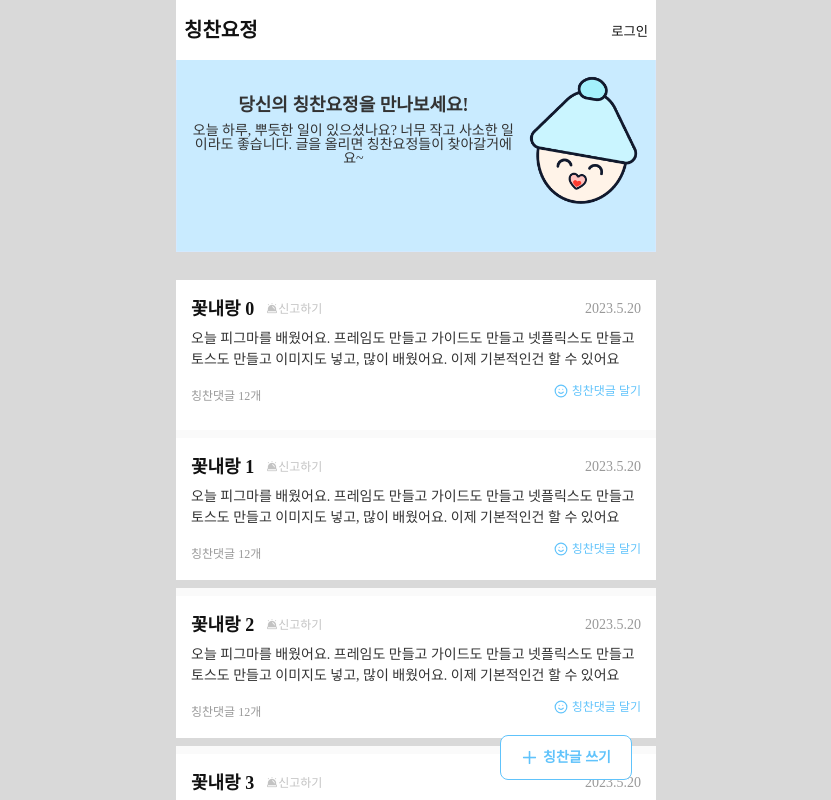
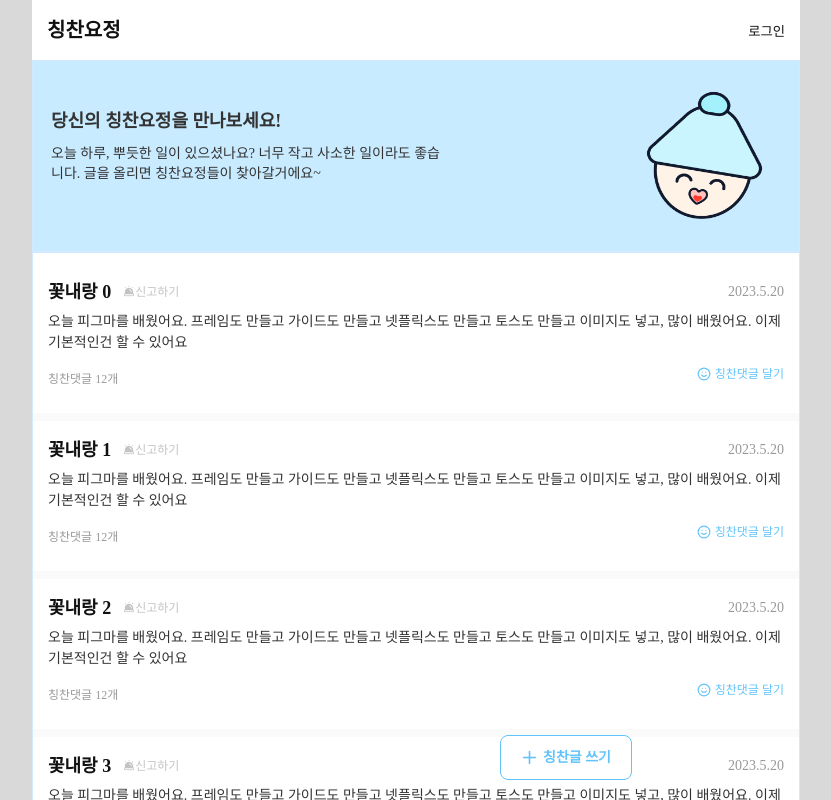
Before and after one commit to chchyj-project/chchyj-front, a React (Vite) app: page /home in a window 1280 px wide. Shown: the top 800 px of the page, without its empty margins (224-1055 px from the left). Built offline with nearby package versions, Linux system fonts and the light colour scheme.

Commit message:
[feat]: 카카오로그인 연동 작업 완료
- 기존 사용자일 경우 바로 메인페이지로 이동
- 메인 페이지 퍼블 정리중

```diff
--- a/src/App.tsx
+++ b/src/App.tsx
@@ -7,9 +7,11 @@ import LoginCallback from './pages/Login/LoginCallback.tsx';
 import SetNickName from './pages/Login/SetNickName.tsx';
 
 const AppWrap = styled.div`
-  //height: 100vh;
-  width: 480px;
+  width: 100%;
+  max-width: 768px; /* 최대 너비 제한 */
   margin: 0 auto;
+  overflow-x: hidden; /* 가로 스크롤 방지 */
+  box-sizing: border-box;
 `;
 const App = () => {
   return (
@@ -20,7 +22,6 @@ const App = () => {
           <Route path="*" element={<Navigate replace to="/login" />} />
           <Route path="/home" element={<Home />} />
           <Route path="/login" element={<Onboarding />} />
-
           <Route path="/login/callback" element={<LoginCallback />} />
           <Route path="/login/nickname" element={<SetNickName />} />
         </Routes>
--- a/src/api/AuthService.ts
+++ b/src/api/AuthService.ts
@@ -1,12 +1,13 @@
-import { AxiosResponse } from 'axios';
+// import { AxiosResponse } from 'axios';
 import { axiosInstance } from './axiosConfig';
 // import axiosPath from "./axiosPath";
 
-export type KakaoLoginResponse = {
+export type KakaoLoginReturnType = {
   isNewUser: boolean;
   userSocialId?: number;
   accessToken?: string;
 };
+
 const ACCESS_TOKEN_NAME = 'praise-fairy';
 const USER_NAME = 'user';
 
@@ -50,41 +51,34 @@ class AuthService {
         redirectUri,
       });
 
+      console.log('response>>', response);
+
       const { isNewUser, userSocialId, accessToken } = response;
 
       if (isNewUser && userSocialId) {
+        console.log('userSocialId>>', userSocialId);
+
         window.location.href = `/login/nickname?userSocialId=${userSocialId}`;
       } else if (accessToken) {
         this.registerLoginSuccess(accessToken);
+        window.location.href = `/home?userSocialId=${userSocialId}`;
       } else {
         throw new Error('ERROR: Invalid KakaoLogin response');
       }
-
-      return response;
     } catch (error) {
       console.error('Kakao login error:', error);
       throw error;
     }
   }
 
-  private async executeKakao({
+  private executeKakao({
     code,
     redirectUri,
   }: {
     code: string;
     redirectUri: string;
-  }): Promise<KakaoLoginResponse> {
-    try {
-      const response: AxiosResponse<KakaoLoginResponse> =
-        await axiosInstance.post('/auth/kakao', {
-          code,
-          redirectUri,
-        });
-      return response.data; // response.data로 실제 데이터 반환
-    } catch (error) {
-      console.error('Execute kakao error:', error);
-      throw error;
-    }
+  }): Promise<KakaoLoginReturnType> {
+    return axiosInstance.post('/auth/kakao', { code, redirectUri });
   }
 }
 
--- a/src/api/axiosPath.ts
+++ b/src/api/axiosPath.ts
@@ -1,9 +1,6 @@
 const KAKAO_SDK_KEY = '8c946e5ca141521d38aac749171cf9e5';
-const REST_API_KEY = '260a65641d17d98694c972d649d8f725';
 const REDIRECT_URI = 'http://localhost:3000/login/callback';
-const KAKAO_URL = `https://kauth.kakao.com/oauth/authorize?client_id=${REST_API_KEY}&redirect_uri=${REDIRECT_URI}&response_type=code`;
-const WINE_LOG = 'https://i.my.me.wine.wandookongproject.com/api/wine-log';
 
-const axiosPath = { KAKAO_SDK_KEY, REDIRECT_URI, WINE_LOG, KAKAO_URL };
+const axiosPath = { KAKAO_SDK_KEY, REDIRECT_URI };
 
 export default axiosPath;
--- a/src/components/FixedHeader.tsx
+++ b/src/components/FixedHeader.tsx
@@ -6,37 +6,46 @@ interface ContainerProps {
   bgColor: string;
 }
 
-// 상위 컨테이너 추가
+// // 상위 컨테이너 추가
 const PageContainer = styled.div`
   display: flex;
   flex-direction: column;
   align-items: center;
+
   background-color: white;
+  //width: 100vw;
+  //overflow-x: hidden;
+  box-sizing: border-box;
 `;
 
 const FixedHeaderWrapper = styled.div`
+  z-index: 150;
+  //top: 60px;
   position: fixed;
-  top: 0;
+  //width: 768px; /* 최대 너비 제한 */
+
   left: 0;
   right: 0;
-  z-index: 100;
   background-color: ${Common.colors.gray};
+  //position: relative;
 `;
 
 const HeaderContainer = styled.header<ContainerProps>`
-  //max-width: 440px;
+  max-width: 768px;
   height: 60px;
+  margin: 0 auto;
+
   color: #111111;
   display: flex;
   align-items: center;
   justify-content: space-between;
-  width: 480px;
-  margin: 0 auto;
-  padding: 0 8px;
+
+  padding: 0 15px;
   box-sizing: border-box;
-  //margin-left: 15px;
-  //margin-right: 15px;
   background-color: ${(props) => props.bgColor || '#ffffff'};
+  @media (max-width: 768px) {
+    padding: 50px 10px 30px 10px;
+  }
 `;
 
 const Title = styled.h1`
--- a/src/global-style.ts
+++ b/src/global-style.ts
@@ -134,6 +134,9 @@ export const GlobalStyle = createGlobalStyle`
     }
     body {
         background-color: ${Common.colors.gray};
+      margin: 0;
+      padding: 0;
+      overflow-x: hidden; /* 가로 스크롤 방지 */
     }
     ul,
     ol,
--- a/src/pages/Home.tsx
+++ b/src/pages/Home.tsx
@@ -5,27 +5,56 @@ import PraiseItem from './PraiseItem.tsx'; // 이미지 경로에 맞게 수정
 import PlusImageIcon from '../images/plus.png';
 import FixedHeader from '../components/FixedHeader.tsx';
 import Slider from 'react-slick';
-import { useState } from 'react';
+import { useEffect, useState } from 'react';
 import '../pages/Login/slick.css';
 import { X } from 'lucide-react';
 import Common from '../style/Common.ts';
 
+const PageContainer = styled.div`
+  display: flex;
+  //width: 100vw;
+  flex-direction: column;
+  //align-items: center;
+  background-color: white;
+  //width: 100vw;
+  overflow-x: hidden;
+  box-sizing: border-box;
+`;
+
 const PraiseCard = styled.div`
   background-color: ${styleToken.color.primary};
+  //position: relative;
+  //top: 60px;
+  //left: 0;
+  //right: 0;
+  margin-top: 60px;
+  //z-index: 100;
   border: 1px solid #d3e9ff;
-  padding: 70px 0 40px 0;
+  padding: 25px 0;
+  //width: 100%;
 
   text-align: left;
   box-sizing: border-box;
+
+  @media (max-width: 768px) {
+    padding: 50px 0 30px 0;
+  }
 `;
 
 const ContentWrapper = styled.div`
+  color: #111111;
   display: flex;
   align-items: center;
-  justify-content: center;
-  padding-left: 15px;
+  justify-content: space-between;
+  margin: 0 auto;
+  padding: 0 18px;
+  box-sizing: border-box;
+  text-align: center; /* 가운데 정렬 */
+
+  @media (max-width: 768px) {
+    width: 100%;
+  }
 `;
-
 const TextGroup = styled.div`
   display: flex;
   flex-direction: column;
@@ -44,25 +73,11 @@ const PlusIcon = styled.img`
 `;
 
 const ButtonWrapper = styled.div`
-  // color: ${styleToken.color.secondary};
-  // width: calc(100% - 32px);
-  // max-width: 146px;
-  // font-size: 16px;
-  // line-height: 19px;
-  // font-weight: 700;
-  // padding: 18px 0;
-  // border-radius: 32px;
-  // border: 1px solid ${styleToken.color.secondary};
-  // cursor: pointer;
-  // display: flex;
-  // align-items: center;
-  // justify-content: center;
   position: fixed;
   bottom: 20px;
   left: 300px;
   right: 0;
   z-index: 100;
-  //width: 480px;
 `;
 
 const FloatingButton = styled.button`
@@ -88,12 +103,13 @@ const FloatingButton = styled.button`
 `;
 
 const PraiseList = styled.div`
-  width: 480px;
-  position: absolute;
-  left: 50%;
-  top: 50%;
-  transform: translate(-50%, -50%);
-  height: 30%;
+  position: relative;
+  top: 0;
+  left: 0;
+  right: 0;
+  z-index: 100;
+  border: 1px solid #d3e9ff;
+  padding: 10px 0 40px 0;
   background-color: ${styleToken.color.background};
 `;
 
@@ -118,30 +134,45 @@ interface SlideWrapperProps {
   isOpen: boolean;
 }
 const SlideWrapper = styled.div<SlideWrapperProps>`
-  position: fixed;
+  //position: fixed;
+  height: 100vh;
   border-radius: 24px;
-  bottom: 20px;
-  left: 0;
-  width: 100%;
+  //bottom: 20px;
+  position: relative;
+  top: 50px;
+  //left: 0;
+  width: 100vw;
+  //max-width: 480px; /* 가로 너비 제한 */
   z-index: 2000;
   transition: transform 0.5s ease;
   transform: ${({ isOpen }) => (isOpen ? 'translateY(0)' : 'translateY(100%)')};
   overflow: hidden;
+  margin: 0 auto;
+
+  @media (max-width: 768px) {
+    left: 0;
+    bottom: 0;
+  }
 `;
 
 const Title = styled.h1`
   font-size: 18px;
   font-weight: bold;
   color: #333333;
-  text-align: center;
+  text-align: left;
   margin-bottom: 10px;
+  line-height: 1.4; /* 줄 간격 조정 */
+  word-wrap: break-word; /* 단어 단위로 줄바꿈 */
 `;
 
 const Subtitle = styled.p`
   font-size: 14px;
   color: #333333;
-  text-align: center;
+  text-align: left;
   margin-bottom: 20px;
+  line-height: 1.4; /* 줄 간격 조정 */
+  max-width: 400px; /* 줄바꿈 일정하게 유지 */
+  word-wrap: break-word;
 `;
 
 const Textarea = styled.textarea`
@@ -193,6 +224,11 @@ const Home = () => {
   const [isWriteMode, setWriteMode] = useState(false);
   const [bgColor, setBgColor] = useState<string>('white');
 
+  useEffect(() => {
+    const nickname = localStorage.getItem('nickname');
+    console.log('nickname', nickname);
+  }, []);
+
   const handleWriteClick = () => {
     console.log('write click');
     if (!isWriteMode) {
@@ -201,6 +237,7 @@ const Home = () => {
       setBgColor('white');
     }
     setWriteMode(!isWriteMode);
+    // document.documentElement.style.zoom = 'reset';
   };
 
   const sliderSettings = {
@@ -217,8 +254,7 @@ const Home = () => {
     <>
       <FixedHeader bgColor={bgColor} />
       {!isWriteMode && (
-        <>
-          {' '}
+        <PageContainer>
           <PraiseCard>
             <ContentWrapper>
               <TextGroup>
@@ -246,7 +282,7 @@ const Home = () => {
               );
             })}
           </PraiseList>
-        </>
+        </PageContainer>
       )}
       <ButtonWrapper>
         <FloatingButton onClick={handleWriteClick}>
@@ -255,6 +291,7 @@ const Home = () => {
         </FloatingButton>
       </ButtonWrapper>
       {isWriteMode && (
+        <PageContainer>
           <SlideWrapper isOpen={isWriteMode}>
             <Slider {...sliderSettings}>
               <WriteSlide>
@@ -284,6 +321,7 @@ const Home = () => {
               </WriteSlide>
             </Slider>
           </SlideWrapper>
+        </PageContainer>
       )}
     </>
   );
--- a/src/pages/Login/SetNickName.tsx
+++ b/src/pages/Login/SetNickName.tsx
@@ -2,6 +2,7 @@ import { useState, ChangeEvent } from 'react';
 import styled from 'styled-components';
 import { Button } from '../../components';
 import { useNavigate, useSearchParams } from 'react-router-dom';
+import { axiosInstance } from '../../api/axiosConfig.ts';
 
 const Wrap = styled.div`
   width: 100%;
@@ -35,18 +36,19 @@ function SetNickName() {
   const handleSubmit = async () => {
     const userSocialId = searchParams.get('userSocialId');
     if (userNickName) {
-      // const response = await axiosInstance.post("/api/users/me", {
-      //   nickname: userNickName,
-      // });
+      const response = await axiosInstance.post('/users/by-social', {
+        userSocialId,
+        nickname: userNickName,
+      });
+      console.log('userNickName', userNickName);
 
-      // if (response.status === 200) {
-      //   navigate("/home");
-      // } else {
-      //   console.log(response.status);
-      // }
-      console.log(userSocialId);
-      localStorage.setItem('nickname', userNickName);
-      navigate('/home');
+      if (response.status === 200) {
+        localStorage.setItem('nickname', userNickName);
+
+        navigate('/home');
+      } else {
+        console.log(response.status);
+      }
     }
   };
   return (
```
Lines whose indentation alone changed are shown as unchanged.
